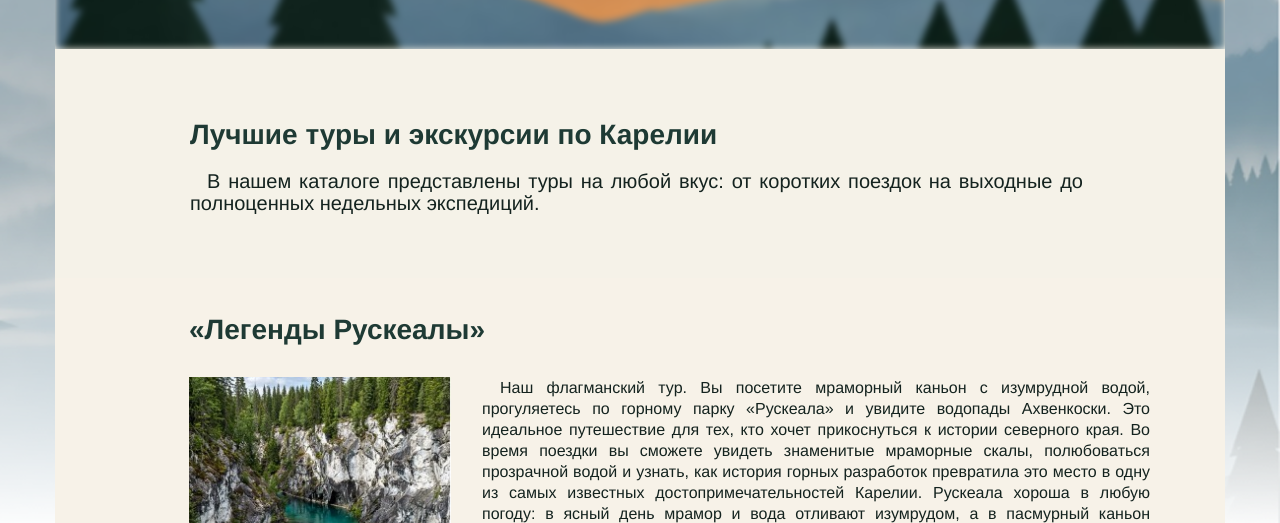
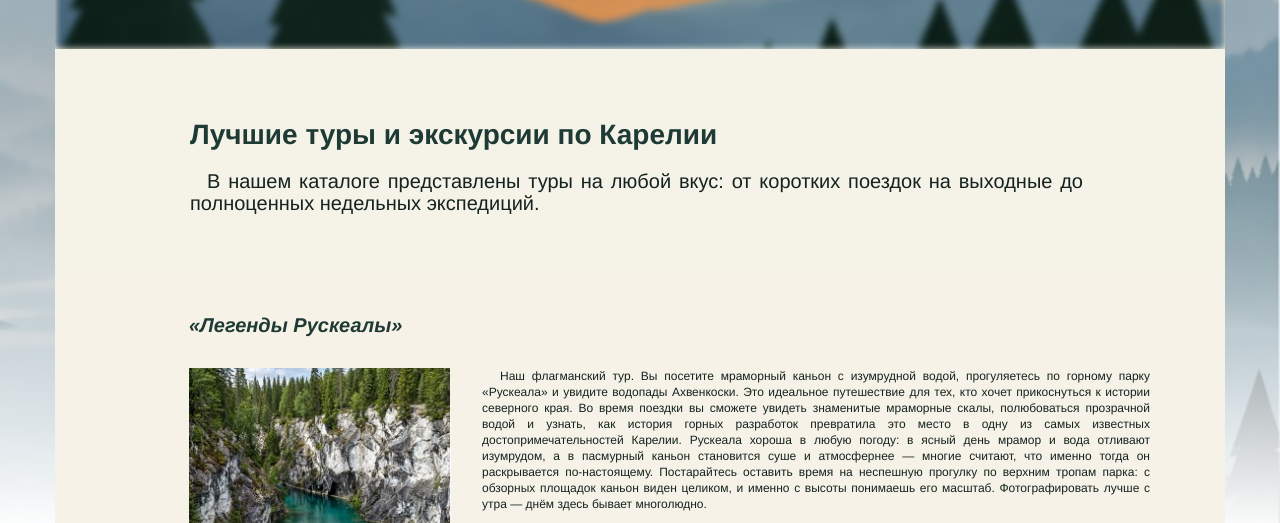
Before and after one commit to polinaov01-dot/karelia-tours, a plain HTML site: page tour.html in a window 1280 px wide. Shown: the part 277-800 px from the top of the page. Drawn offline with Linux system fonts and the light colour scheme.

Commit message:
Match tour card typography to Figma layout

```diff
--- a/css/style.css
+++ b/css/style.css
@@ -359,6 +359,19 @@ h1, .left_card h3, .right_card h3 {
 }
 
 /* Туры и отзывы */
+.tour_page .left_card h3,
+.tour_page .right_card h3 {
+    font-size: 20px;
+    font-style: italic;
+    line-height: 24px;
+}
+
+.tour_page .left_card_row p,
+.tour_page .card_text p {
+    font-size: 12px;
+    line-height: 16px;
+}
+
 .tour_page .page_intro {
     min-height: 198px;
 }
```
